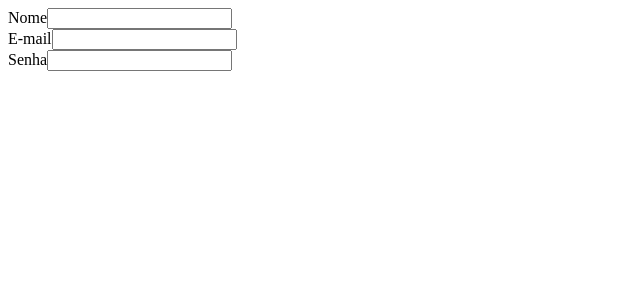
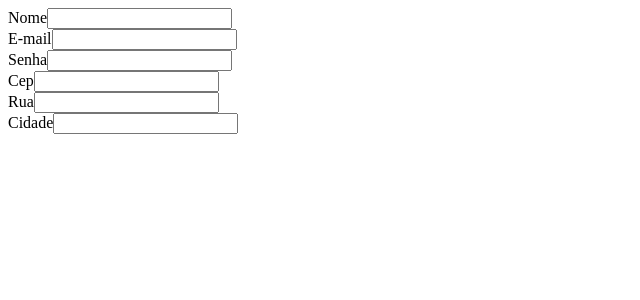
Before and after one commit to eliezerantonio/react, a React (Create React App) app in the folder 04-Formularios/input_exercicio/: page / in a window 1280 px wide. Shown: the top 300 px of the page, without its empty margins (0-640 px from the left). Built offline with nearby package versions, Linux system fonts and the light colour scheme.

Commit message:
completando os campos

```diff
--- a/04-Formularios/input_exercicio/src/App.js
+++ b/04-Formularios/input_exercicio/src/App.js
@@ -14,6 +14,21 @@ const formFields = [
     id: "senha",
     label: "Senha",
     type: "password,",
+  },
+  {
+    id: "cep",
+    label: "Cep",
+    type: "text,",
+  },
+  {
+    id: "rua",
+    label: "Rua",
+    type: "text,",
+  },
+  {
+    id: "cidade",
+    label: "Cidade",
+    type: "text,",
   },
 ];
 const App = () => {
```
